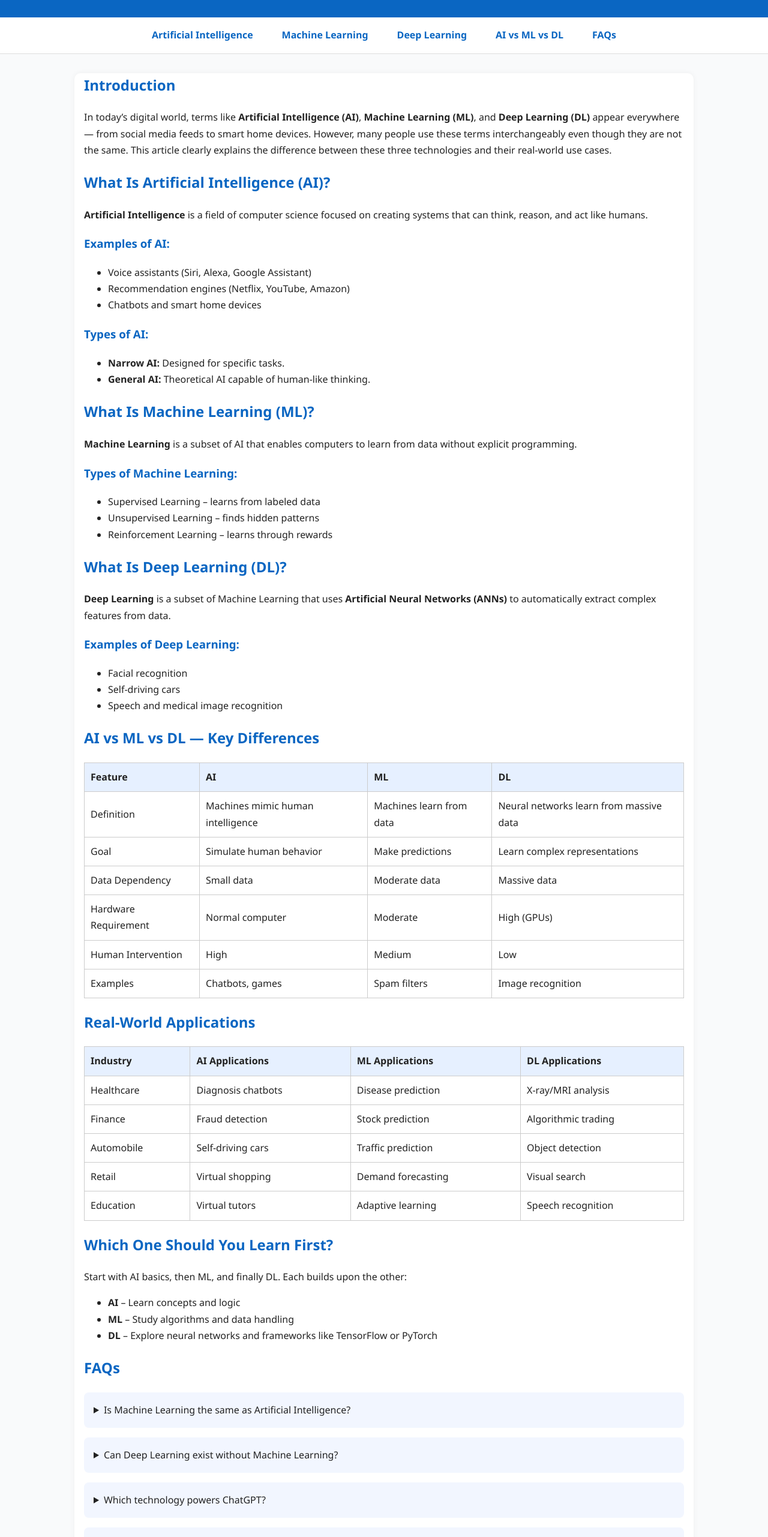
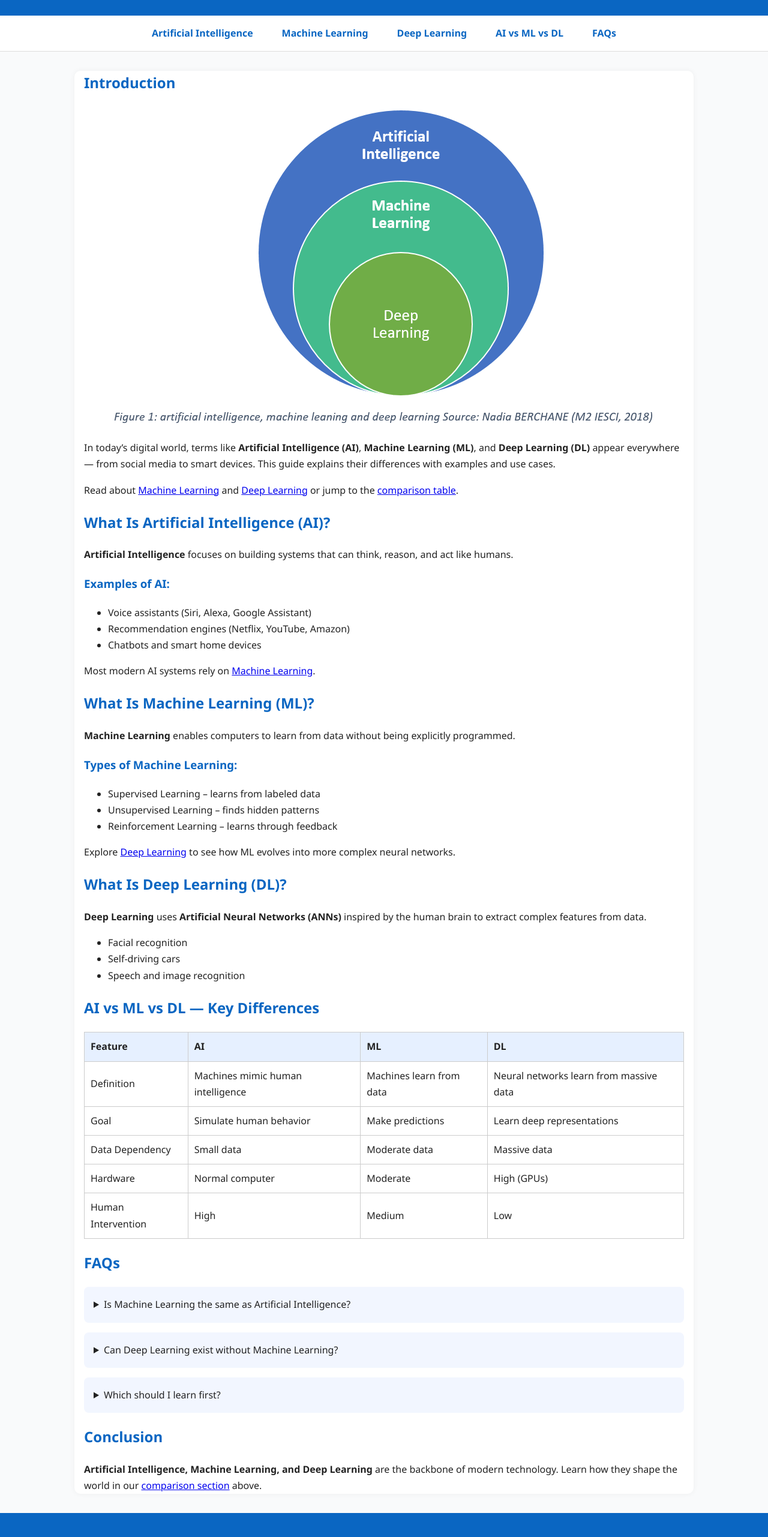
Before and after one commit to Arpit1608/practicingseo, a plain HTML site: page index.html in a window 1280 px wide. Shown: the part 238-2800 px from the top of the page at 60% size. Drawn offline with Linux system fonts and the light colour scheme.

Commit message:
added image and removed the errors

```diff
--- a/index.html
+++ b/index.html
@@ -2,55 +2,46 @@
 <html lang="en">
 <head>
   <!-- Basic SEO -->
-  <meta charset="UTF-8">
-  <meta name="viewport" content="width=device-width, initial-scale=1.0">
-  <meta name="title" content="Difference Between Artificial Intelligence, Machine Learning, and Deep Learning – Explained Simply">
-  <meta name="description" content="Learn the difference between AI, ML, and DL with examples, tables, and FAQs. Understand how they're connected and which to learn first.">
-
-  <meta name="keywords" content="Artificial Intelligence vs Machine Learning vs Deep Learning, AI vs ML vs DL, Difference between AI ML and DL, Artificial Intelligence examples, Machine Learning types, Deep Learning in AI">
-  <meta name="author" content="Arpit Pandey">
+  <meta charset="UTF-8" />
+  <meta name="viewport" content="width=device-width, initial-scale=1.0" />
+  <meta name="title" content="Difference Between Artificial Intelligence, Machine Learning, and Deep Learning – Explained Simply" />
+  <meta name="description" content="Learn the difference between AI, ML, and DL with examples, tables, and FAQs. Understand how they're connected and which to learn first." />
+  <meta name="keywords" content="Artificial Intelligence vs Machine Learning vs Deep Learning, AI vs ML vs DL, Difference between AI ML and DL, Artificial Intelligence examples, Machine Learning types, Deep Learning in AI" />
+  <meta name="author" content="Arpit Pandey" />
   <title>Difference Between Artificial Intelligence, Machine Learning, and Deep Learning</title>
 
-  <!-- Open Graph / Facebook / LinkedIn -->
-  <meta property="og:type" content="article">
-  <meta property="og:title" content="Difference Between Artificial Intelligence, Machine Learning, and Deep Learning – Explained Simply">
-  <meta property="og:description" content="Understand the key differences between AI, ML, and DL with examples, FAQs, and learning tips. Perfect for beginners.">
-  <meta property="og:image" content="https://yourdomain.com/images/ai-ml-dl-cover.jpg">
-  <meta property="og:url" content="https://yourdomain.com/ai-vs-ml-vs-dl">
-  <meta property="og:site_name" content="Tech Insights">
-<link rel="sitemap" type="application/xml" title="Sitemap" href="https://practicingseo.vercel.app/sitemap.xml">
+  <!-- Canonical & Sitemap -->
+  <link rel="canonical" href="https://practicingseo.vercel.app/ai-vs-ml-vs-dl" />
+  <link rel="sitemap" type="application/xml" title="Sitemap" href="https://practicingseo.vercel.app/sitemap.xml" />
+
+  <!-- Open Graph -->
+  <meta property="og:type" content="article" />
+  <meta property="og:title" content="Difference Between Artificial Intelligence, Machine Learning, and Deep Learning – Explained Simply" />
+  <meta property="og:description" content="Understand the key differences between AI, ML, and DL with examples, FAQs, and learning tips." />
+  <meta property="og:image" content="https://practicingseo.vercel.app/images/ai-ml-dl-cover.jpg" />
+  <meta property="og:url" content="https://practicingseo.vercel.app/ai-vs-ml-vs-dl" />
+  <meta property="og:site_name" content="Tech Insights" />
 
   <!-- Twitter -->
-  <meta name="twitter:card" content="summary_large_image">
-  <meta name="twitter:title" content="Difference Between AI, ML, and DL – Explained Simply">
-  <meta name="twitter:description" content="A beginner-friendly guide explaining Artificial Intelligence, Machine Learning, and Deep Learning with examples and FAQs.">
-  <meta name="twitter:image" content="https://yourdomain.com/images/ai-ml-dl-cover.jpg">
-  <meta name="twitter:creator" content="@arpitpandey">
+  <meta name="twitter:card" content="summary_large_image" />
+  <meta name="twitter:title" content="Difference Between AI, ML, and DL – Explained Simply" />
+  <meta name="twitter:description" content="A beginner-friendly guide explaining Artificial Intelligence, Machine Learning, and Deep Learning with examples and FAQs." />
+  <meta name="twitter:image" content="https://practicingseo.vercel.app/images/ai-ml-dl-cover.jpg" />
+  <meta name="twitter:creator" content="@arpitpandey" />
 
-  <!-- Canonical URL -->
-  <link rel="canonical" href="https://yourdomain.com/ai-vs-ml-vs-dl">
+  <!-- Styles -->
+  <link rel="stylesheet" href="style.css" />
 
-  <link rel="stylesheet" href="style.css">
-
-  <!-- Schema.org structured data -->
+  <!-- Schema.org JSON-LD -->
   <script type="application/ld+json">
   {
     "@context": "https://schema.org",
     "@type": "Article",
     "headline": "Difference Between Artificial Intelligence, Machine Learning, and Deep Learning – Explained Simply",
-    "author": {
-      "@type": "Person",
-      "name": "Arpit Pandey"
-    },
-    "publisher": {
-      "@type": "Organization",
-      "name": "Tech Insights"
-    },
-    "mainEntityOfPage": {
-      "@type": "WebPage",
-      "@id": "https://yourdomain.com/ai-vs-ml-vs-dl"
-    },
-    "image": "https://yourdomain.com/images/ai-ml-dl-cover.jpg",
+    "author": { "@type": "Person", "name": "Arpit Pandey" },
+    "publisher": { "@type": "Organization", "name": "Tech Insights" },
+    "mainEntityOfPage": { "@type": "WebPage", "@id": "https://practicingseo.vercel.app/ai-vs-ml-vs-dl" },
+    "image": "https://practicingseo.vercel.app/images/ai-ml-dl-cover.jpg",
     "datePublished": "2025-10-29",
     "description": "Understand the key differences between Artificial Intelligence, Machine Learning, and Deep Learning with real-world examples, FAQs, and learning tips."
   }
@@ -76,44 +67,42 @@
   <main>
     <section id="intro">
       <h2>Introduction</h2>
-      <p>In today’s digital world, terms like <strong>Artificial Intelligence (AI)</strong>, <strong>Machine Learning (ML)</strong>, and <strong>Deep Learning (DL)</strong> appear everywhere — from social media feeds to smart home devices. However, many people use these terms interchangeably even though they are not the same. This article clearly explains the difference between these three technologies and their real-world use cases.</p>
+      <img src="image.png" alt="AI ML DL relationship diagram" class="feature-img" />
+      <p>In today’s digital world, terms like <strong>Artificial Intelligence (AI)</strong>, <strong>Machine Learning (ML)</strong>, and <strong>Deep Learning (DL)</strong> appear everywhere — from social media to smart devices. This guide explains their differences with examples and use cases.</p>
+      <p>Read about <a href="#ml">Machine Learning</a> and <a href="#dl">Deep Learning</a> or jump to the <a href="#comparison">comparison table</a>.</p>
     </section>
 
     <section id="ai">
       <h2>What Is Artificial Intelligence (AI)?</h2>
-      <p><strong>Artificial Intelligence</strong> is a field of computer science focused on creating systems that can think, reason, and act like humans.</p>
+      <p><strong>Artificial Intelligence</strong> focuses on building systems that can think, reason, and act like humans.</p>
       <h3>Examples of AI:</h3>
       <ul>
         <li>Voice assistants (Siri, Alexa, Google Assistant)</li>
         <li>Recommendation engines (Netflix, YouTube, Amazon)</li>
         <li>Chatbots and smart home devices</li>
       </ul>
-      <h3>Types of AI:</h3>
-      <ul>
-        <li><strong>Narrow AI:</strong> Designed for specific tasks.</li>
-        <li><strong>General AI:</strong> Theoretical AI capable of human-like thinking.</li>
-      </ul>
+      <p>Most modern AI systems rely on <a href="#ml">Machine Learning</a>.</p>
     </section>
 
     <section id="ml">
       <h2>What Is Machine Learning (ML)?</h2>
-      <p><strong>Machine Learning</strong> is a subset of AI that enables computers to learn from data without explicit programming.</p>
+      <p><strong>Machine Learning</strong> enables computers to learn from data without being explicitly programmed.</p>
       <h3>Types of Machine Learning:</h3>
       <ul>
         <li>Supervised Learning – learns from labeled data</li>
         <li>Unsupervised Learning – finds hidden patterns</li>
-        <li>Reinforcement Learning – learns through rewards</li>
+        <li>Reinforcement Learning – learns through feedback</li>
       </ul>
+      <p>Explore <a href="#dl">Deep Learning</a> to see how ML evolves into more complex neural networks.</p>
     </section>
 
     <section id="dl">
       <h2>What Is Deep Learning (DL)?</h2>
-      <p><strong>Deep Learning</strong> is a subset of Machine Learning that uses <strong>Artificial Neural Networks (ANNs)</strong> to automatically extract complex features from data.</p>
-      <h3>Examples of Deep Learning:</h3>
+      <p><strong>Deep Learning</strong> uses <strong>Artificial Neural Networks (ANNs)</strong> inspired by the human brain to extract complex features from data.</p>
       <ul>
         <li>Facial recognition</li>
         <li>Self-driving cars</li>
-        <li>Speech and medical image recognition</li>
+        <li>Speech and image recognition</li>
       </ul>
     </section>
 
@@ -121,80 +110,28 @@
       <h2>AI vs ML vs DL — Key Differences</h2>
       <table>
         <thead>
-          <tr>
-            <th>Feature</th>
-            <th>AI</th>
-            <th>ML</th>
-            <th>DL</th>
-          </tr>
+          <tr><th>Feature</th><th>AI</th><th>ML</th><th>DL</th></tr>
         </thead>
         <tbody>
           <tr><td>Definition</td><td>Machines mimic human intelligence</td><td>Machines learn from data</td><td>Neural networks learn from massive data</td></tr>
-          <tr><td>Goal</td><td>Simulate human behavior</td><td>Make predictions</td><td>Learn complex representations</td></tr>
+          <tr><td>Goal</td><td>Simulate human behavior</td><td>Make predictions</td><td>Learn deep representations</td></tr>
           <tr><td>Data Dependency</td><td>Small data</td><td>Moderate data</td><td>Massive data</td></tr>
-          <tr><td>Hardware Requirement</td><td>Normal computer</td><td>Moderate</td><td>High (GPUs)</td></tr>
+          <tr><td>Hardware</td><td>Normal computer</td><td>Moderate</td><td>High (GPUs)</td></tr>
           <tr><td>Human Intervention</td><td>High</td><td>Medium</td><td>Low</td></tr>
-          <tr><td>Examples</td><td>Chatbots, games</td><td>Spam filters</td><td>Image recognition</td></tr>
         </tbody>
       </table>
     </section>
 
-    <section id="applications">
-      <h2>Real-World Applications</h2>
-      <table>
-        <thead>
-          <tr>
-            <th>Industry</th>
-            <th>AI Applications</th>
-            <th>ML Applications</th>
-            <th>DL Applications</th>
-          </tr>
-        </thead>
-        <tbody>
-          <tr><td>Healthcare</td><td>Diagnosis chatbots</td><td>Disease prediction</td><td>X-ray/MRI analysis</td></tr>
-          <tr><td>Finance</td><td>Fraud detection</td><td>Stock prediction</td><td>Algorithmic trading</td></tr>
-          <tr><td>Automobile</td><td>Self-driving cars</td><td>Traffic prediction</td><td>Object detection</td></tr>
-          <tr><td>Retail</td><td>Virtual shopping</td><td>Demand forecasting</td><td>Visual search</td></tr>
-          <tr><td>Education</td><td>Virtual tutors</td><td>Adaptive learning</td><td>Speech recognition</td></tr>
-        </tbody>
-      </table>
-    </section>
-
-    <section id="learn">
-      <h2>Which One Should You Learn First?</h2>
-      <p>Start with AI basics, then ML, and finally DL. Each builds upon the other:</p>
-      <ul>
-        <li><strong>AI</strong> – Learn concepts and logic</li>
-        <li><strong>ML</strong> – Study algorithms and data handling</li>
-        <li><strong>DL</strong> – Explore neural networks and frameworks like TensorFlow or PyTorch</li>
-      </ul>
-    </section>
-
     <section id="faq">
       <h2>FAQs</h2>
-      <details>
-        <summary>Is Machine Learning the same as Artificial Intelligence?</summary>
-        <p>No. Machine Learning is a subset of AI that enables machines to learn from data.</p>
-      </details>
-      <details>
-        <summary>Can Deep Learning exist without Machine Learning?</summary>
-        <p>No. Deep Learning is part of Machine Learning that uses neural networks.</p>
-      </details>
-      <details>
-        <summary>Which technology powers ChatGPT?</summary>
-        <p>Deep Learning, using large neural network models.</p>
-      </details>
-      <details>
-        <summary>Which should I learn first?</summary>
-        <p>Start with AI basics, then ML, and finally DL.</p>
-      </details>
+      <details><summary>Is Machine Learning the same as Artificial Intelligence?</summary><p>No, ML is a subset of AI that enables systems to learn from data.</p></details>
+      <details><summary>Can Deep Learning exist without Machine Learning?</summary><p>No, Deep Learning is a subset of ML using neural networks.</p></details>
+      <details><summary>Which should I learn first?</summary><p>Start with AI basics, then ML, and finally DL.</p></details>
     </section>
 
     <section id="conclusion">
       <h2>Conclusion</h2>
-      <p><strong>Artificial Intelligence, Machine Learning, and Deep Learning</strong> are interconnected technologies that drive modern innovation. Together, they power industries like healthcare, finance, and education — shaping the future of technology.</p>
-      <p>Read more about <a href="#ml">Machine Learning</a> and <a href="#dl">Deep Learning</a> to understand how they relate to <a href="#ai">Artificial Intelligence</a>.</p>
-      <p>To compare their differences directly, visit our <a href="#comparison">AI vs ML vs DL comparison table</a>.</p>
+      <p><strong>Artificial Intelligence, Machine Learning, and Deep Learning</strong> are the backbone of modern technology. Learn how they shape the world in our <a href="#comparison">comparison section</a> above.</p>
     </section>
   </main>
 
--- a/style.css
+++ b/style.css
@@ -1,3 +1,4 @@
+/* Base Styles */
 body {
   font-family: "Segoe UI", Arial, sans-serif;
   line-height: 1.7;
@@ -18,6 +19,7 @@ header {
   font-style: italic;
 }
 
+/* Navigation */
 nav {
   background: #ffffff;
   border-bottom: 1px solid #ddd;
@@ -41,6 +43,7 @@ nav a {
   color: #0a66c2;
   text-decoration: none;
   font-weight: 600;
+  transition: background 0.3s ease;
 }
 
 nav a:hover {
@@ -48,6 +51,7 @@ nav a:hover {
   border-radius: 8px;
 }
 
+/* Content */
 main {
   max-width: 1000px;
   margin: 2rem auto;
@@ -61,6 +65,19 @@ h1, h2, h3 {
   color: #0a66c2;
 }
 
+p, ul, table, details {
+  margin-bottom: 1rem;
+}
+
+/* Image */
+.feature-img {
+  display: block;
+  max-width: 100%;
+  margin: 1rem auto;
+  border-radius: 10px;
+}
+
+/* Tables */
 table {
   width: 100%;
   border-collapse: collapse;
@@ -77,19 +94,21 @@ table th {
   background: #e6f0ff;
 }
 
+/* FAQ */
+details {
+  background: #f2f6ff;
+  padding: 1rem;
+  border-radius: 8px;
+  margin-bottom: 1rem;
+}
+
+/* Footer */
 footer {
   text-align: center;
   background: #0a66c2;
   color: white;
   padding: 1.5rem;
   margin-top: 2rem;
-}
-
-details {
-  background: #f2f6ff;
-  padding: 1rem;
-  border-radius: 8px;
-  margin-bottom: 1rem;
 }
 
 /* Responsive Design */
@@ -123,3 +142,18 @@ details {
     font-size: 1rem;
   }
 }
+
+/* Small Devices (Phones) */
+@media (max-width: 480px) {
+  header {
+    padding: 1.5rem 1rem;
+  }
+
+  nav a {
+    font-size: 0.95rem;
+  }
+
+  main {
+    padding: 0.8rem;
+  }
+}
```
Also changed, not shown: image.png (added).
